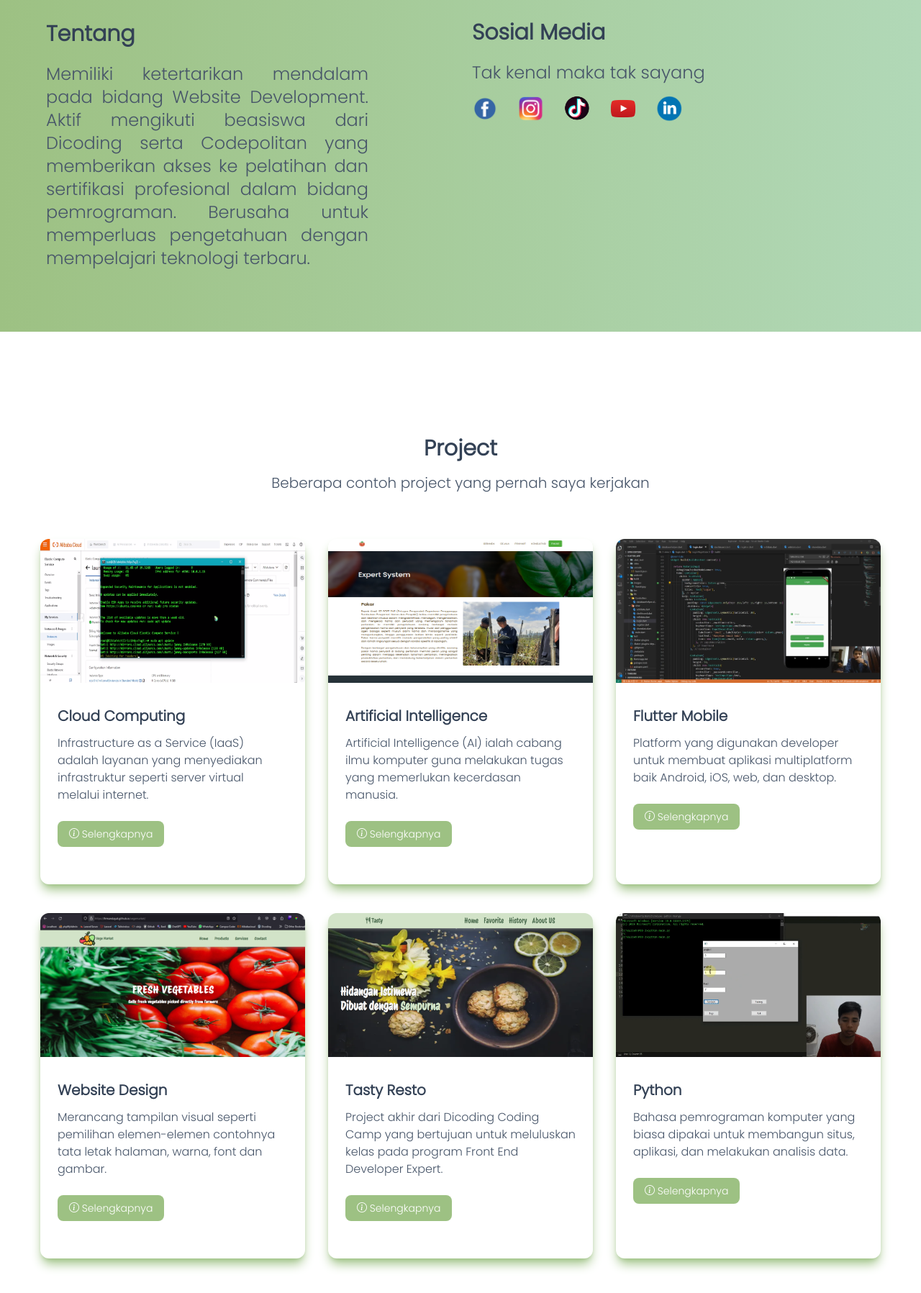
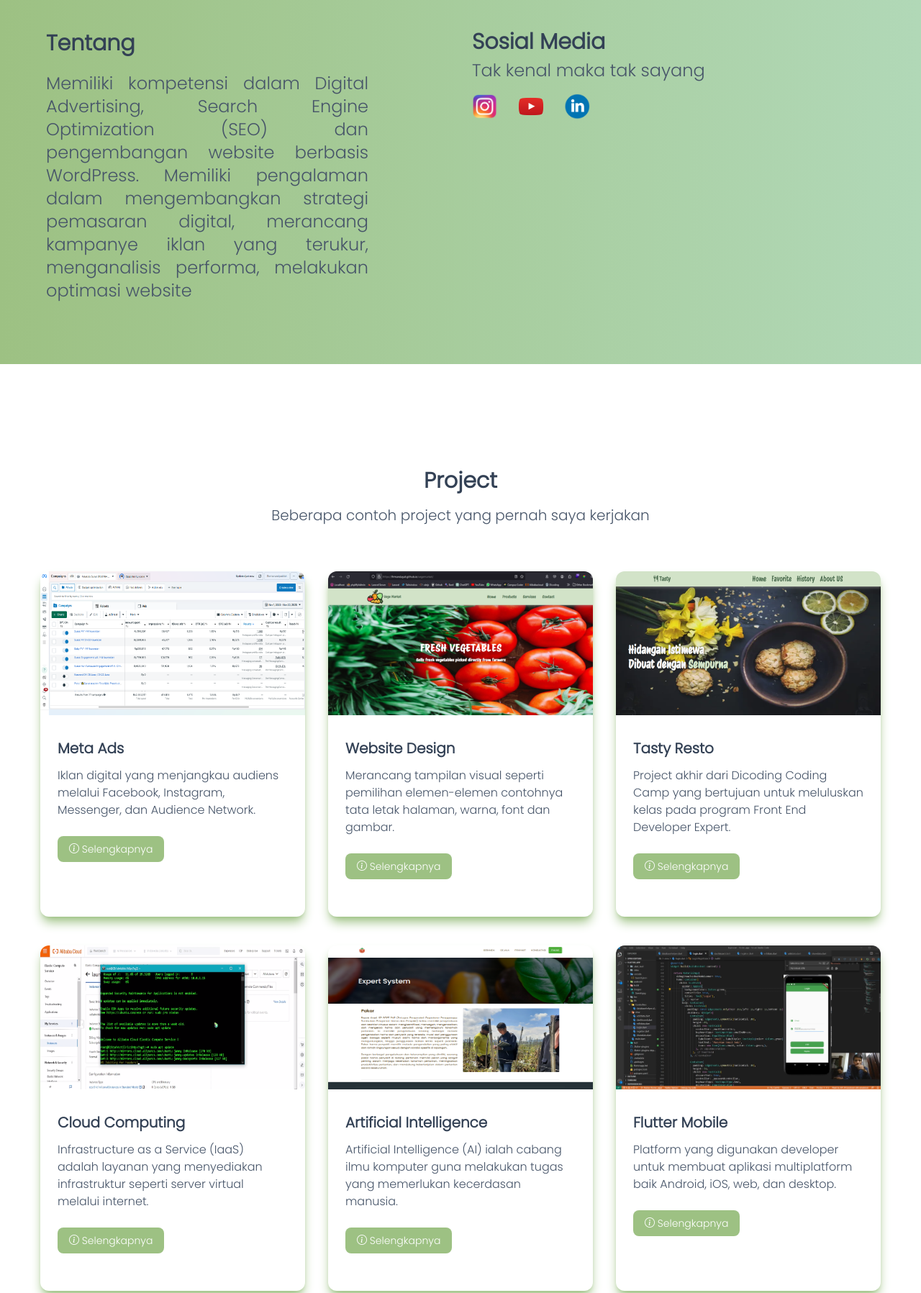
Before and after one commit to firmandayat/porto, a plain HTML site: page index.html in a window 1280 px wide. Shown: the part 720-2517 px from the top of the page at 72% size. Drawn offline with nearby package versions, Linux system fonts and the light colour scheme; animation ran at ten frames a second.

Commit message:
update image and description

```diff
--- a/index.html
+++ b/index.html
@@ -7,7 +7,7 @@
     <script async src="https://www.googletagmanager.com/gtag/js?id=G-W1NR6VW99G"></script>
     <script>
         window.dataLayer = window.dataLayer || [];
-	  function gtag(){dataLayer.push(arguments);}
+        function gtag() { dataLayer.push(arguments); }
         gtag('js', new Date());
 
         gtag('config', 'G-W1NR6VW99G');
@@ -96,44 +96,44 @@
         <div class="container flex flex-wrap items-center justify-center
              mx-auto mt-10 mb-[-200px] lg:mb-0 md:px-12 md:flex-row">
             <div class="lg:mb-0 lg:w-1/2">
-                <h1 class="scroll max-w-xl text-slate-700 font-bold text-center
+                <h2 class="scroll max-w-xl text-slate-700 font-bold text-center
                          text-2xl sm:text-3xl md:text-4xl sm:text-center sm:mx-4 md:text-center lg:text-3xl
                          lg:text-left lg:leading-tight mb-5">
                     Tentang
-                </h1>
+                </h2>
                 <p
                     class="sc2 mx-4 pb-16 max-w-xl font-medium text-justify text-slate-600 lg:text-justify lg:max-w-md md:text-2xl lg:text-2xl">
-                    Memiliki ketertarikan mendalam pada bidang Website Development.
-                    Aktif mengikuti beasiswa dari Dicoding serta Codepolitan yang memberikan akses ke pelatihan dan
-                    sertifikasi profesional
-                    dalam bidang pemrograman. Berusaha untuk memperluas pengetahuan dengan mempelajari teknologi
-                    terbaru.
+                    Memiliki kompetensi dalam Digital Advertising, Search Engine Optimization (SEO) dan pengembangan
+                    website berbasis WordPress. Memiliki
+                    pengalaman dalam mengembangkan strategi pemasaran digital, merancang kampanye iklan yang terukur,
+                    menganalisis performa,
+                    melakukan optimasi website
                 </p>
             </div>
-            <div class="lg:mb-0 lg:pb-16 lg:w-1/2">
-                <h1
+            <div class="lg:mb-0 lg:pb-28 lg:w-1/2">
+                <h2
                     class="sc3 max-w-xl text-slate-700 font-bold text-center
-                   sm:text-center sm:mx-4 text-2xl sm:text-3xl md:text-center md:text-4xl lg:text-3xl lg:text-left lg:leading-tight mb-5">
+                   sm:text-center sm:mx-4 text-2xl sm:text-3xl md:text-center md:text-4xl lg:text-3xl lg:text-left lg:leading-tight mb-1">
                     Sosial Media
-                </h1>
+                </h2>
                 <p
                     class="sc4 text-center mx-4 max-w-xl font-medium text-slate-600 lg:text-justify lg:max-w-md md:text-2xl lg:text-2xl">
                     Tak kenal maka tak sayang
                 </p>
                 <div class="sc4 flex justify-center sm:justify-start md:justify-center lg:justify-normal">
                     <!-- youtube -->
-                    <a href="https://www.facebook.com/firman.hidayatullah?mibextid=vk8aRt" target="_blank" class="my-4 mx-4 w-9 h-9 mr-3 flex justify-center items-center
+                    <!-- <a href="https://www.facebook.com/firman.hidayatullah?mibextid=vk8aRt" target="_blank" class="my-4 mx-4 w-9 h-9 mr-3 flex justify-center items-center
                         hover:opacity-50">
                         <img src="img/logo/fb.png" alt="fb">
-                    </a>
+                    </a> -->
                     <a href="https://www.instagram.com/firmandyt/" target="_blank" class="my-4 mx-4 w-9 h-9 mr-3 flex justify-center items-center
                         hover:opacity-50">
                         <img src="img/logo/ig.png" alt="ig">
                     </a>
-                    <a href="https://www.tiktok.com/@firman.txt?_t=8i2OtjrFeMM&_r=1" target="_blank" class="mb-52 my-4 mx-4 w-9 h-9 mr-3 flex justify-center items-center
+                    <!-- <a href="https://www.tiktok.com/@firman.txt?_t=8i2OtjrFeMM&_r=1" target="_blank" class="mb-52 my-4 mx-4 w-9 h-9 mr-3 flex justify-center items-center
                                             hover:opacity-50">
                         <img src="img/logo/tiktok.png" alt="tiktok">
-                    </a>
+                    </a> -->
                     <a href="https://www.youtube.com/@firmandyt" target="_blank" class="mb-52 my-4 mx-4 w-9 h-9 mr-3 flex justify-center items-center
                         hover:opacity-50">
                         <img src="img/logo/yt.png" alt="youtube">
@@ -163,6 +163,67 @@
                 </div>
             </div>
             <div class="flex flex-wrap justify-center">
+                <div class="sc1 w-full px-4 lg:w-1/2 xl:w-1/3">
+                    <div class="bg-white h-[480px] rounded-xl shadow-[#9DC183] shadow-lg overflow-hidden mb-10">
+                        <img src="img/projek/metaads.PNG" alt="alibaba" class="w-full h-[200px]">
+                        <div class="py-8 px-6">
+                            <h3>
+                                <p
+                                    class="block mb-3 font-semibold text-xl text-slate-700 hover:text-[#9DC183] truncate">
+                                    Meta Ads
+                                </p>
+                            </h3>
+                            <p class="font-medium text-left text-base text-slate-600 mb-6">
+                            Iklan digital yang menjangkau audiens melalui Facebook, Instagram,
+                            Messenger, dan Audience Network.
+                            </p>
+                            <button
+                                class="bi bi-info-circle font-medium text-sm text-white bg-[#9DC183] py-2 px-4 rounded-lg hover:opacity-80 show-modal-meta">
+                                Selengkapnya</button>
+                        </div>
+                    </div>
+                </div>
+                <div class="sc2 w-full px-4 lg:w-1/2 xl:w-1/3">
+                    <div class="bg-white h-[480px] rounded-xl shadow-[#9DC183] shadow-lg overflow-hidden mb-10">
+                        <img src="img/projek/vege.PNG" alt="vege" class="w-full h-[200px]">
+                        <div class="py-8 px-6">
+                            <h3>
+                                <p
+                                    class="block mb-3 font-semibold text-xl text-slate-700 hover:text-[#9DC183] truncate">
+                                    Website Design
+                                </p>
+                            </h3>
+                            <p class="font-medium text-left text-base text-slate-600 mb-6">
+                                Merancang tampilan visual seperti pemilihan elemen-elemen contohnya tata letak halaman,
+                                warna, font dan gambar.
+                            </p>
+                            <button
+                                class="bi bi-info-circle font-medium text-sm text-white bg-[#9DC183] py-2 px-4 rounded-lg hover:opacity-80 show-modalw">
+                                Selengkapnya</button>
+                        </div>
+                    </div>
+                </div>
+                <div class="sc3 w-full px-4 lg:w-1/2 xl:w-1/3">
+                    <div class="bg-white h-[480px] rounded-xl shadow-[#9DC183] shadow-lg overflow-hidden mb-10">
+                        <img src="img/projek/resto.PNG" alt="resto" class="w-full h-[200px]">
+                        <div class="py-8 px-6">
+                            <h3>
+                                <p
+                                    class="block mb-3 font-semibold text-xl text-slate-700 hover:text-[#9DC183] truncate">
+                                    Tasty Resto
+                                </p>
+                            </h3>
+                            <p class="font-medium text-base text-left text-slate-600 mb-6">
+                                Project akhir dari Dicoding Coding Camp yang bertujuan untuk meluluskan kelas pada
+                                program Front End Developer
+                                Expert.
+                            </p>
+                            <button
+                                class="bi bi-info-circle font-medium text-sm text-white bg-[#9DC183] py-2 px-4 rounded-lg hover:opacity-80 show-modala">
+                                Selengkapnya</button>
+                        </div>
+                    </div>
+                </div>
                 <div class="sc1 w-full px-4 lg:w-1/2 xl:w-1/3">
                     <div class="bg-white h-[480px] rounded-xl shadow-[#9DC183] shadow-lg overflow-hidden mb-10">
                         <img src="img/projek/alibaba.PNG" alt="alibaba" class="w-full h-[200px]">
@@ -223,47 +284,7 @@
                         </div>
                     </div>
                 </div>
-                <div class="sc2 w-full px-4 lg:w-1/2 xl:w-1/3">
-                    <div class="bg-white h-[480px] rounded-xl shadow-[#9DC183] shadow-lg overflow-hidden mb-10">
-                        <img src="img/projek/vege.PNG" alt="vege" class="w-full h-[200px]">
-                        <div class="py-8 px-6">
-                            <h3>
-                                <p
-                                    class="block mb-3 font-semibold text-xl text-slate-700 hover:text-[#9DC183] truncate">
-                                    Website Design
-                                </p>
-                            </h3>
-                            <p class="font-medium text-left text-base text-slate-600 mb-6">
-                                Merancang tampilan visual seperti pemilihan elemen-elemen contohnya tata letak halaman,
-                                warna, font dan gambar.
-                            </p>
-                            <button
-                                class="bi bi-info-circle font-medium text-sm text-white bg-[#9DC183] py-2 px-4 rounded-lg hover:opacity-80 show-modalw">
-                                Selengkapnya</button>
-                        </div>
-                    </div>
-                </div>
-                <div class="sc3 w-full px-4 lg:w-1/2 xl:w-1/3">
-                    <div class="bg-white h-[480px] rounded-xl shadow-[#9DC183] shadow-lg overflow-hidden mb-10">
-                        <img src="img/projek/resto.PNG" alt="resto" class="w-full h-[200px]">
-                        <div class="py-8 px-6">
-                            <h3>
-                                <p
-                                    class="block mb-3 font-semibold text-xl text-slate-700 hover:text-[#9DC183] truncate">
-                                    Tasty Resto
-                                </p>
-                            </h3>
-                            <p class="font-medium text-base text-left text-slate-600 mb-6">
-                                Project akhir dari Dicoding Coding Camp yang bertujuan untuk meluluskan kelas pada program Front End Developer
-                                Expert.
-                            </p>
-                            <button
-                                class="bi bi-info-circle font-medium text-sm text-white bg-[#9DC183] py-2 px-4 rounded-lg hover:opacity-80 show-modala">
-                                Selengkapnya</button>
-                        </div>
-                    </div>
-                </div>
-                <div class="sc2 w-full px-4 lg:w-1/2 xl:w-1/3">
+                <!-- <div class="sc2 w-full px-4 lg:w-1/2 xl:w-1/3">
                     <div class="bg-white h-[480px] rounded-xl shadow-lg shadow-[#9DC183] overflow-hidden mb-10">
                         <img src="img/projek/py.PNG" alt="py" class="w-full h-[200px]">
                         <div class="py-8 px-6">
@@ -282,11 +303,41 @@
                                 Selengkapnya</button>
                         </div>
                     </div>
-                </div>
+                </div> -->
             </div>
         </div>
     </section>
     <!-- end projek -->
+
+    <!-- modal meta -->
+    <div class="bg-gray-200">
+        <!-- <button class="bg-red-600 hover:bg-blue-700 px-3 py-1 rounded text-white m-5 show-modala">show Modal</button> -->
+        <div id=""
+            class="modalMeta z-50 pt-[110px] pb-32 h-screen w-full fixed left-0 top-0  justify-center
+                        sm:my-[-190px] md:pb-56 lg:pb-56 sm:pt-52 sm:px-32 md:px-52 md:w-full md:pt-52 lg:px-96 lg:pt-52 items-center bg-opacity-50 hidden">
+            <div class="bg-white rounded-xl shadow-md mx-8 shadow-[#2F5233]">
+                <div class="border-b px-16 py-2">
+                    <h3 class="text-center py-4 text-slate-700 font-bold">Detail</h3>
+                    <img class="rounded-md" src="img/projek/metaads.PNG" alt="cloud">
+                </div>
+                <div class="p-3 text-slate-700 text-left">
+                    Platform ini menyediakan berbagai objective seperti Awareness, Consideration, dan Conversions, yang dapat disesuaikan
+                    dengan tujuan pemasaran. Melalui pengaturan campaign, ad set, dan ads yang terstruktur, sehingga dapat mengoptimalkan
+                    anggaran, menentukan segmentasi audiens, serta menyusun materi kreatif yang relevan <a target="_blank"
+                        href="https://drive.google.com/drive/folders/1jRk6qvrQWRGkS0bQGfZptLiRCHeUeYUM"> : <span
+                            class="text-blue-600 hover:text-blue-400">Link
+                            Laporan Ads</span></a>
+                </div>
+                <div class="flex justify-end items-center w-100 border-t p-3">
+                    <button
+                        class="bi bi-x-circle bg-[#9DC183] hover:opacity-80 px-3 py-1 rounded text-white mr-1 close-modal-meta">
+                        Keluar</button>
+                </div>
+            </div>
+        </div>
+    </div>
+    <!-- end modal -->
+
 
     <!-- modal cloud -->
     <div class="bg-gray-200">
@@ -420,7 +471,9 @@
                 </div>
                 <div class="p-3 text-slate-700 text-left">
                     Program beasiswa DBS Foundation Coding Camp 2024. Kegiatan ini meningkatkan keterampilan saya di
-                    bidang Front End Web Development. Beberapa modul yang dipelajari antara lain: Mobile-First Approach, Aksebilitas, JavaScript Clean Code, Progressive Web Apps, Web Performance, Automation Testing dan Deployment dengan CI/CD <a target="_blank" href="https://resto.firmandyt.my.id">: <span
+                    bidang Front End Web Development. Beberapa modul yang dipelajari antara lain: Mobile-First Approach,
+                    Aksebilitas, JavaScript Clean Code, Progressive Web Apps, Web Performance, Automation Testing dan
+                    Deployment dengan CI/CD <a target="_blank" href="https://resto.firmandyt.my.id">: <span
                             class="text-blue-600 hover:text-blue-400">Link Website Tasty Resto</span></a>
                 </div>
                 <div class="flex justify-end items-center w-100 border-t p-3">
@@ -434,8 +487,7 @@
     <!-- end modal -->
 
     <!-- modal py -->
-    <div class="bg-gray-200">
-        <!-- <button class="bg-red-600 hover:bg-blue-700 px-3 py-1 rounded text-white m-5 show-modala">show Modal</button> -->
+    <!-- <div class="bg-gray-200">
         <div id=""
             class="modalb z-50 pt-[110px] pb-32 h-screen w-full fixed left-0 top-0 justify-center
             sm:my-[-190px] md:pb-56 lg:pb-56 sm:pt-52 sm:px-32 md:px-52 md:w-full md:pt-52 lg:px-96 lg:pt-52 items-center bg-opacity-50 hidden">
@@ -458,7 +510,7 @@
                 </div>
             </div>
         </div>
-    </div>
+    </div> -->
     <!-- end modal -->
 
     <!-- sertif -->
@@ -665,18 +717,18 @@
     <footer class="flex justify-center bg-gradient-to-r from-[#9DC183] to-[#B1D8B7] mt-12 pt-20 pb-8">
         <div class="container">
             <p class="flex justify-center">
-                <a href="https://www.facebook.com/firman.hidayatullah?mibextid=vk8aRt" target="_blank" class="my-4 mx-4 w-9 h-9 mr-3 rounded-full flex justify-center items-center
+                <!-- <a href="https://www.facebook.com/firman.hidayatullah?mibextid=vk8aRt" target="_blank" class="my-4 mx-4 w-9 h-9 mr-3 rounded-full flex justify-center items-center
                                     hover:opacity-50">
                     <img src="img/logo/fb.png" alt="fb">
-                </a>
+                </a> -->
                 <a href="https://www.instagram.com/firmandyt/" target="_blank" class="my-4 mx-4 w-9 h-9 mr-3 rounded-full flex justify-center items-center
                                     hover:opacity-50">
                     <img src="img/logo/ig.png" alt="ig">
                 </a>
-                <a href="https://www.tiktok.com/@firman.txt?_t=8i2OtjrFeMM&_r=1" target="_blank" class="my-4 mx-4 w-9 h-9 mr-3 flex justify-center items-center
+                <!-- <a href="https://www.tiktok.com/@firman.txt?_t=8i2OtjrFeMM&_r=1" target="_blank" class="my-4 mx-4 w-9 h-9 mr-3 flex justify-center items-center
                                                                     hover:opacity-50">
                     <img src="img/logo/tiktok.png" alt="tt">
-                </a>
+                </a> -->
                 <a href="https://www.youtube.com/@firmandyt" target="_blank" class="my-4 mx-4 w-9 h-9 mr-3 rounded-full flex justify-center items-center
                                     hover:opacity-50">
                     <img src="img/logo/yt.png" alt="yt">
@@ -696,10 +748,10 @@
                 </li>
                 <li class="px-1 text-white hover:text-opacity-50 duration-700 text-base"><a href="#Hobi">Hobi</a></li>
             </ul>
-            <h1 class="py-5 text-center text-white text-xs"><span class="bi bi-c-circle"></span> Copyright 2025
+            <h2 class="py-5 text-center text-white text-xs"><span class="bi bi-c-circle"></span> Copyright 2025
                 All
                 Rights
-                Reserved <br><br><span class="text-xs">Firman Hidayatulah</span></h1>
+                Reserved <br><br><span class="text-xs">Firman Hidayatulah</span></h2>
         </div>
     </footer>
     <!-- end footer -->
--- a/js/script.js
+++ b/js/script.js
@@ -41,7 +41,7 @@ function Menu(e) {
       duration: 4,
       repeat: 2,
       text: {
-        value: "Website Development",
+        value: "Digital Marketing Specialist | SEO",
         delay: 3,
       },
       ease: "none",
@@ -80,6 +80,21 @@ sr.reveal(".sc1", { delay: 100 });
 sr.reveal(".sc2", { delay: 200 });
 sr.reveal(".sc3", { delay: 300 });
 sr.reveal(".sc4", { delay: 400 });
+
+// modal Meta
+const modalMeta = document.querySelector(".modalMeta");
+
+const showModalMeta = document.querySelector(".show-modal-meta");
+const closeModalMeta = document.querySelector(".close-modal-meta");
+
+showModalMeta.addEventListener("click", function () {
+  modalMeta.classList.remove("hidden");
+});
+
+closeModalMeta.addEventListener("click", function () {
+  modalMeta.classList.add("hidden");
+});
+// end
 
 // modal cloud
 const modalCloud = document.querySelector(".modalCloud");
```
Also changed, not shown: img/me/me.jpg, img/me/me1.jpg (deleted), img/me/me2.jpg (deleted), img/me/mee (2).jpg (added), img/projek/metaads.PNG (added). Lines whose indentation alone changed are shown as unchanged.
